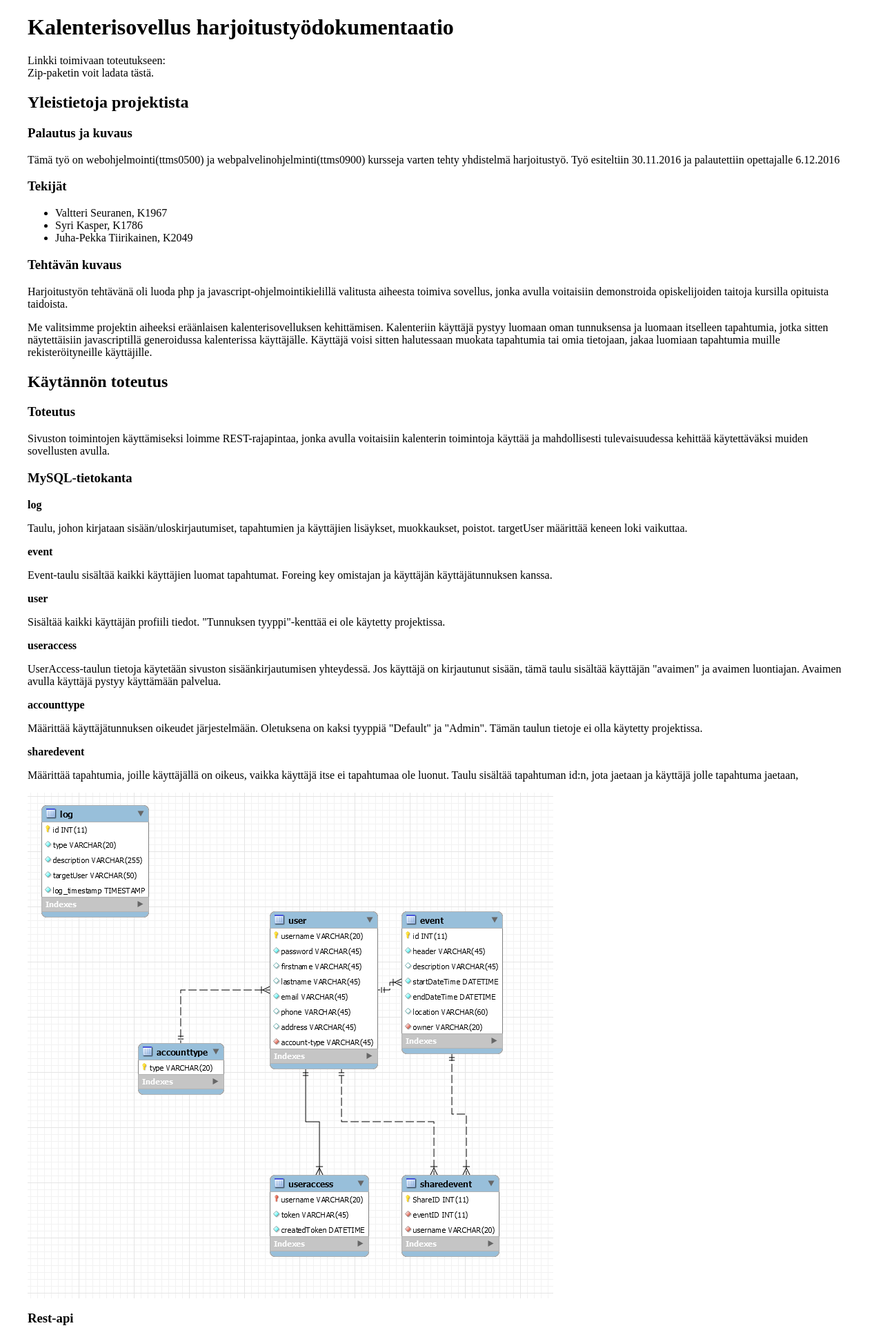
After one commit to Gitvalt/Webpalvelinharjoitustyo, a PHP site: page /html/loppuraportti.html in a window 1280 px wide. The commit adds this page. Shown: the top 1925 px of the page at 69% size. Run offline with PHP 8.4, Linux system fonts and the light colour scheme.

Commit message:
Dokumentaatiota

```diff
--- /dev/null
+++ b/config/configuration.txt
@@ -0,0 +1,4 @@
+server:localhost
+database:testdatabase
+server_user:root
+server_pass:
--- a/login.php
+++ b/login.php
@@ -11,7 +11,9 @@ if(isset($_POST["submit"])){
     $pass = htmlspecialchars(@$_POST["password"]);
 
     if(!empty($user) or !empty($pass)){
+
         if(Login($user, $pass) != false){
+
             if(CreateAccessToken($user) != false){
               $message = "Kirjautuminen onnistui!";
               header("Location: Auth-required/index.php");
--- /dev/null
+++ b/loppuraportti.html
@@ -0,0 +1,78 @@
+<!DOCTYPE html5>
+<html lang="fi">
+    <head>
+        <title>Etusivu</title>
+        <meta charset="utf-8">
+        <link href="style/default.css" rel="stylesheet" type="text/css">
+    </head>
+    <body>
+        <h1>Kalenterisovellus harjoitustyödokumentaatio</h1>
+             <div>
+                Linkki toimivaan toteutukseen:<br>
+                Zip-paketin voit ladata tästä.
+            </div>
+            <div>
+                <h2>Yleistietoja projektista</h2>
+                    <h3>Palautus ja kuvaus</h3>
+                    <p>Tämä työ on webohjelmointi(ttms0500) ja webpalvelinohjelminti(ttms0900) kursseja varten tehty yhdistelmä harjoitustyö. Työ esiteltiin 30.11.2016 ja palautettiin opettajalle 6.12.2016</p>
+                    <h3>Tekijät</h3>
+                    <ul>
+                        <li>Valtteri Seuranen, K1967</li>
+                        <li>Syri Kasper, K1786</li>
+                        <li>Juha-Pekka Tiirikainen, K2049</li>
+                    </ul>
+                    <h3>Tehtävän kuvaus</h3>
+                    <p>Harjoitustyön tehtävänä oli luoda php ja javascript-ohjelmointikielillä valitusta aiheesta toimiva sovellus, jonka avulla voitaisiin demonstroida opiskelijoiden taitoja kursilla opituista taidoista.</p>
+
+                    <p>Me valitsimme projektin aiheeksi eräänlaisen kalenterisovelluksen kehittämisen. Kalenteriin käyttäjä pystyy luomaan oman tunnuksensa ja luomaan itselleen tapahtumia, jotka sitten näytettäisiin javascriptillä generoidussa kalenterissa käyttäjälle. Käyttäjä voisi sitten halutessaan muokata tapahtumia tai omia tietojaan, jakaa luomiaan tapahtumia muille rekisteröityneille käyttäjille.</p>
+
+            </div>
+
+            <div>
+            <h2>Käytännön toteutus</h2>
+                <h3>Toteutus</h3>
+
+                    <p>Sivuston toimintojen käyttämiseksi loimme REST-rajapintaa, jonka avulla voitaisiin kalenterin toimintoja käyttää ja mahdollisesti tulevaisuudessa kehittää käytettäväksi muiden sovellusten avulla.</p>
+
+                <h3>MySQL-tietokanta</h3>
+                    <b>log</b><p>Taulu, johon kirjataan sisään/uloskirjautumiset, tapahtumien ja käyttäjien lisäykset, muokkaukset, poistot. targetUser määrittää keneen loki vaikuttaa.</p>
+
+                    <b>event</b><p>Event-taulu sisältää kaikki käyttäjien luomat tapahtumat. Foreing key omistajan ja käyttäjän käyttäjätunnuksen kanssa.</p>
+
+                    <b>user</b>
+                    <p>Sisältää kaikki käyttäjän profiili tiedot. "Tunnuksen tyyppi"-kenttää ei ole käytetty projektissa.</p>
+
+                    <b>useraccess</b>
+                    <p>UserAccess-taulun tietoja käytetään sivuston sisäänkirjautumisen yhteydessä. Jos käyttäjä on kirjautunut sisään, tämä taulu sisältää käyttäjän "avaimen" ja avaimen luontiajan. Avaimen avulla käyttäjä pystyy käyttämään palvelua.</p>
+
+                    <b>accounttype</b>
+                    <p>Määrittää käyttäjätunnuksen oikeudet järjestelmään. Oletuksena on kaksi tyyppiä "Default" ja "Admin". Tämän taulun tietoje ei olla käytetty projektissa.</p>
+
+                    <b>sharedevent</b>
+                    <p>Määrittää tapahtumia, joille käyttäjällä on oikeus, vaikka käyttäjä itse ei tapahtumaa ole luonut. Taulu sisältää tapahtuman id:n, jota jaetaan ja käyttäjä jolle tapahtuma jaetaan,</p>
+
+                    <img src="dokumentaatio/database_illustration.PNG" alt="database">
+                <h3>Rest-api</h3>
+                <a href="dokumentaatio/REST-API.txt">RestAPI funktiot</a>
+                <h3>PHP-funktiot ja kirjautuminen</h3>
+                <img src="dokumentaatio/kuvia/login.JPG" alt="Login">
+                <h3>Javascript funktiot</h3>
+                <p>Javascriptiä harjoitustyössä pääsääntöisesti käytettiin kalenterin generoimiseen ja input-elementtien tietojen varmistamiseen. "CreateEvent.php"ja "EditEvent.php" käyttävät javascript/CreateEvent.js scriptejä tapahtuman tietojen varmentamiseen.
+                </p>
+                <p>Tapahtumia luodessa tai muokatessa javascriptillä haetaan googlen map apia käyttäen kartta, joka näyttää käyttäjän määrittämän sijainnin. Lisäksi ajaxilla varmistetaan ettei tapahtuman otsikko ole jo määriteltynä ja ajaxilla haetaan mahdollisia käyttäjiä, joille tapahtuma voitaisiin jakaa.</p>
+                <p>Kalenterin luomiseksi käytimme React JS ympäristöä. Kalenteri tarkistaa joka 30s onko uusia tapahtumia määriteltynä. Voi selailla eri kuukauksien tapahtumia navigointipainikkeiden avulla.</p>
+                <h4>Tietojen tarkistaminen</h4>
+
+            </div>
+
+            <h2>Lähdekoodi ja asennus</h2>
+            <h3>Asennus</h3>
+            <ul>
+                <li>Vaihda tietokanta/import.sql tiedostossa "testdatabase" haluamaksesi tietokannan nimeksi</li>
+                <li>Suorita tietokantapalvelimelle tietokanta/import.sql</li>
+                <li>Määritä config/config.txt tiedostoon oikeat palvelimen tiedot</li>
+            </ul>
+            <h2>Ajankäyttö</h2>
+            <h2>Itsearvionti</h2>
+    </body>
+</html>
```
Also changed, not shown: API/index.php (+19 -0 lines), API/sql-connect.php (+29 -1 lines), Auth-required/index.php (+12 -4 lines), Auth-required/javascript/index_page.js (+100 -1 lines), Auth-required/kalenterintulostus.php (+35 -66 lines), dokumentaatio/REST-API.txt (+11 -0 lines), index.php (+13 -2 lines), API/.htaccess, dokumentaatio/database_illustration.PNG (added), dokumentaatio/database_illustration.PNG.png (added), 2 other files.
